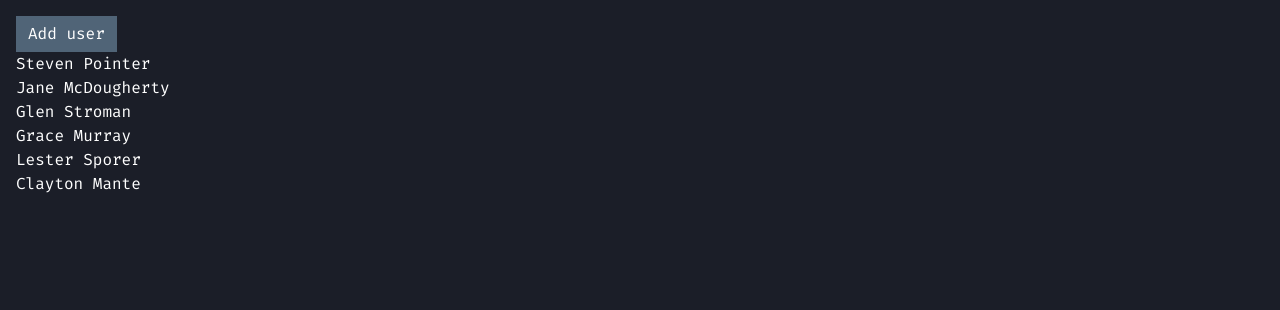
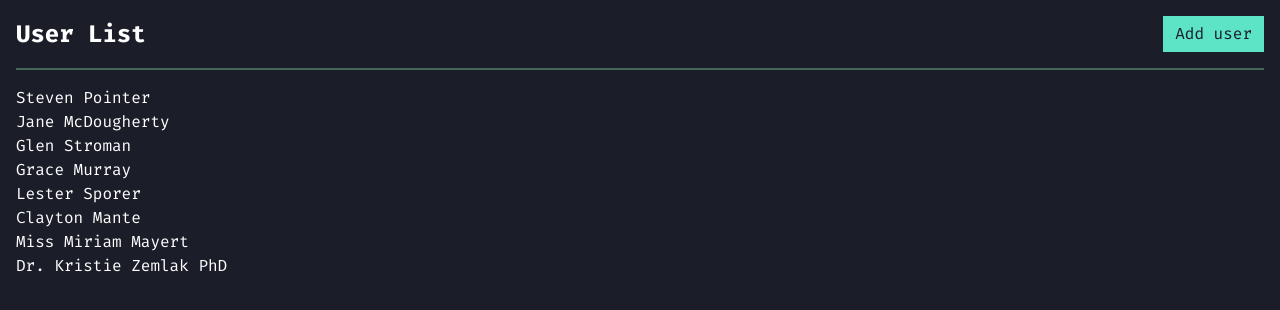
Before and after one commit to SmackSmash/grider-media-ts, a React (Vite) app: page / in a window 1280 px wide. Shown: the top 310 px of the page. Built offline with nearby package versions, Linux system fonts and the light colour scheme; data requests are answered from the project's data file.

Commit message:
Flelshed out the header

```diff
--- a/db.json
+++ b/db.json
@@ -23,6 +23,14 @@
     {
       "id": "jffymjYkLXz5ZwnTYgM8z",
       "name": "Clayton Mante"
+    },
+    {
+      "id": "Zni98gHZuh2HF3jXpOr13",
+      "name": "Miss Miriam Mayert"
+    },
+    {
+      "id": "RqFEcWAVgtDiVJyMC1--q",
+      "name": "Dr. Kristie Zemlak PhD"
     }
   ],
   "albums": [],
--- a/src/App.tsx
+++ b/src/App.tsx
@@ -12,9 +12,12 @@ const App = () => {
 
   return (
     <main className='p-4 container mx-auto'>
-      <Button primary onClick={handleClick}>
-        Add user
-      </Button>
+      <header className='flex justify-between items-center border-b-2 border-poimandres-darkgreen mb-4 pb-4'>
+        <h1 className='text-2xl font-bold'>User List</h1>
+        <Button success onClick={handleClick}>
+          Add user
+        </Button>
+      </header>
       <UsersList />
     </main>
   );
```
